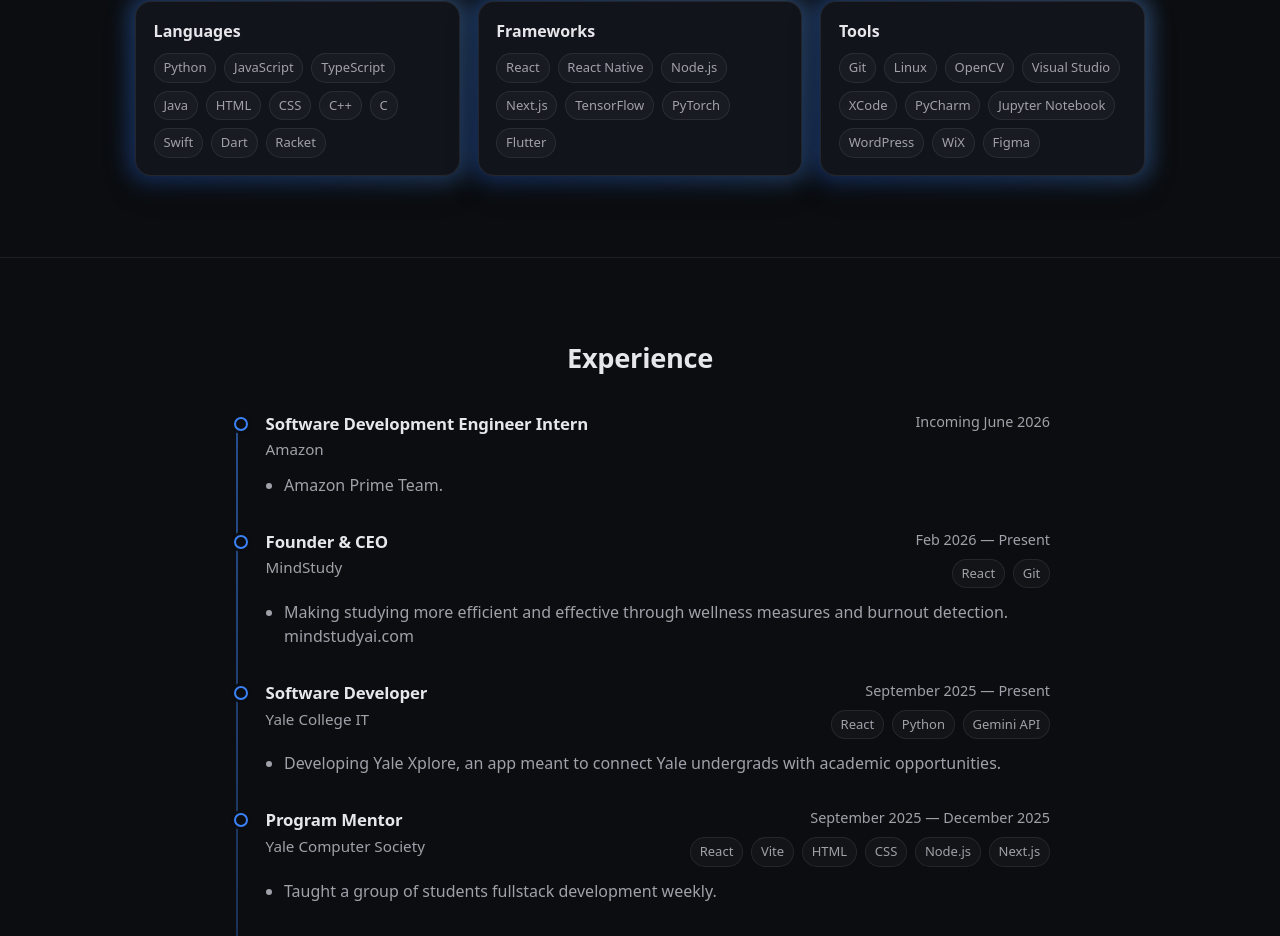
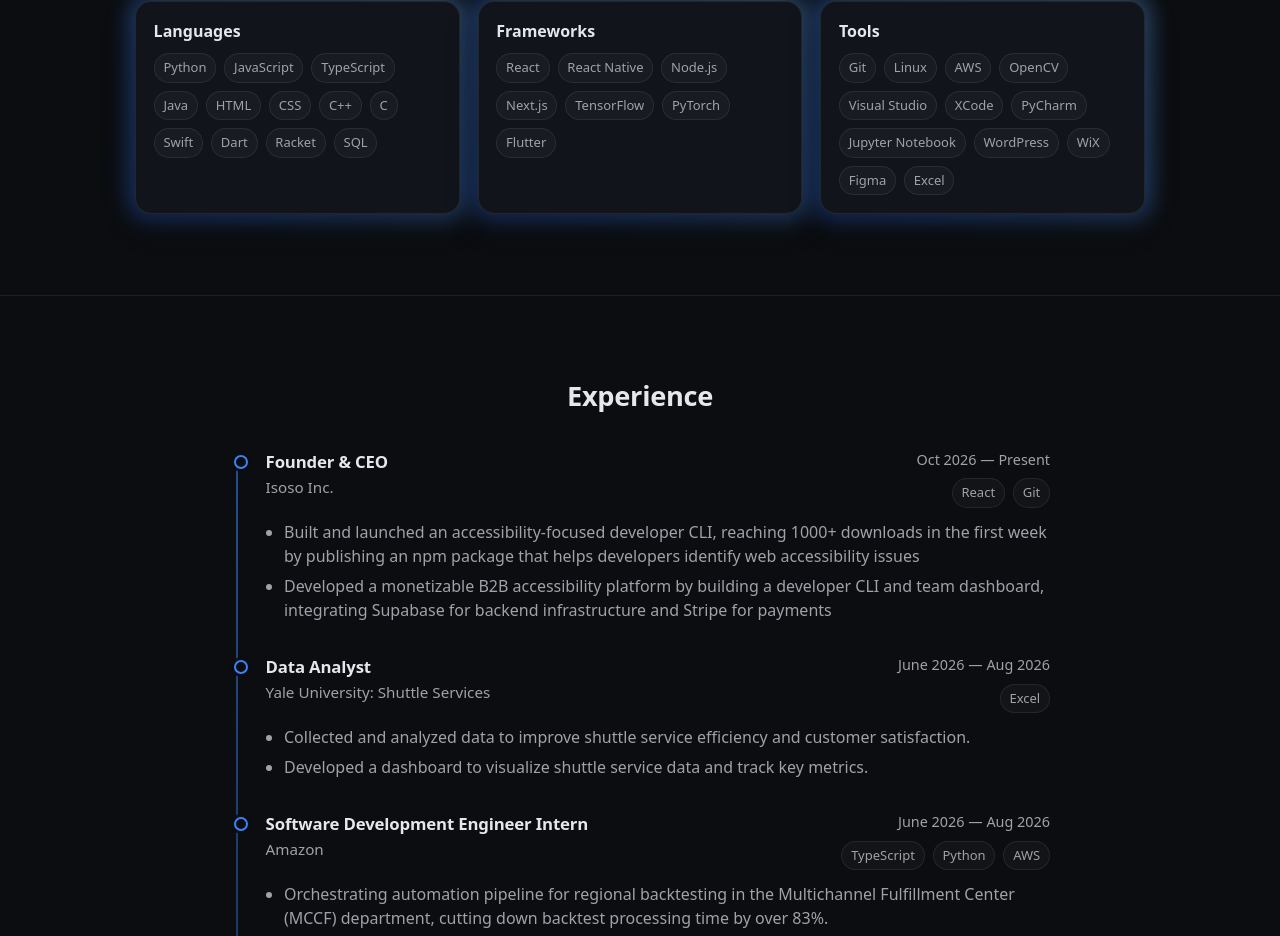
Before and after one commit to marrypy/personal-site, a React (Vite) app: page / in a window 1280 px wide. Shown: the part 971-1907 px from the top of the page. Built offline with nearby package versions, Linux system fonts and the light colour scheme.

Commit message:
Update experience, awards, skills

```diff
--- a/src/content/content.ts
+++ b/src/content/content.ts
@@ -24,7 +24,7 @@ export type ExperienceItem = {
     name: "Marry Kassa",
     tagline: "Software Engineer",
     bio:
-      "Currently a freshman at Yale studying Cognitive & Computer Science, as well as a Software Developer for various organizations, all while working on my own startup.",
+      "Currently a sophomre at Yale studying Computer Science, as well as a Software Developer for various organizations, all while working on my own startup.",
     location: "Detroit, MI",
     email: "marry.kassa@yale.edu",
     links: [
@@ -38,7 +38,7 @@ export type ExperienceItem = {
     categories: [
       {
         label: "Languages",
-        items: ["Python", "JavaScript", "TypeScript", "Java", "HTML", "CSS", "C++", "C", "Swift", "Dart", "Racket"]
+        items: ["Python", "JavaScript", "TypeScript", "Java", "HTML", "CSS", "C++", "C", "Swift", "Dart", "Racket", "SQL"]
       },
       {
         label: "Frameworks",
@@ -46,36 +46,48 @@ export type ExperienceItem = {
       },
       {
         label: "Tools",
-        items: ["Git", "Linux", "OpenCV", "Visual Studio", "XCode", "PyCharm", "Jupyter Notebook", "WordPress", "WiX", "Figma"]
+        items: ["Git", "Linux", "AWS", "OpenCV", "Visual Studio", "XCode", "PyCharm", "Jupyter Notebook", "WordPress", "WiX", "Figma", "Excel"]
       }
     ]
   }
 
   export const experience: ExperienceItem[] = [
     {
-        role: "Software Development Engineer Intern",
-        org: "Amazon",
-        dates: "Incoming June 2026",
+      role: "Founder & CEO",
+      org: "Isoso Inc.",
+      dates: "Oct 2026 — Present",
+      tech: ["React", "Git"],
       bullets: [
-          "Amazon Prime Team."
+        "Built and launched an accessibility-focused developer CLI, reaching 1000+ downloads in the first week by publishing an npm package that helps developers identify web accessibility issues",
+        "Developed a monetizable B2B accessibility platform by building a developer CLI and team dashboard, integrating Supabase for backend infrastructure and Stripe for payments"
       ]
     },
     {
-        role: "Founder & CEO",
-        org: "MindStudy",
-        dates: "Feb 2026 — Present",
-        tech: ["React", "Git"],
+      role: "Data Analyst",
+      org: "Yale University: Shuttle Services",
+      dates: "June 2026 — Aug 2026",
+      tech: ["Excel"],
       bullets: [
-          "Making studying more efficient and effective through wellness measures and burnout detection. mindstudyai.com"
+        "Collected and analyzed data to improve shuttle service efficiency and customer satisfaction.",
+        "Developed a dashboard to visualize shuttle service data and track key metrics."
+      ]
+    },
+    {
+      role: "Software Development Engineer Intern",
+      org: "Amazon",
+      dates: "June 2026 — Aug 2026",
+      tech: ["TypeScript", "Python", "AWS"],
+      bullets: [
+        "Orchestrating automation pipeline for regional backtesting in the Multichannel Fulfillment Center (MCCF) department, cutting down backtest processing time by over 83%."
       ]
     },
     {
       role: "Software Developer",
-        org: "Yale College IT",
-        dates: "September 2025 — Present",
+      org: "Yale Univerity: IT Department",
+      dates: "Sep 2025 — Present",
       tech: ["React", "Python", "Gemini API"],
       bullets: [
-          "Developing Yale Xplore, an app meant to connect Yale undergrads with academic opportunities."
+        "Deployed Yale University exploration app prototype to connect over 6000 undergraduate students with resources, utilizing Google Gemini API for chatbot and data integration."
       ]
     },
     {
@@ -149,6 +161,7 @@ export type ExperienceItem = {
   ]
 
   export const awards: AwardItem[] = [
+    { title: "Y-Combinator Startup School", org: "Y-Combinator", year: "2026" },
     { title: "Amazon Future Engineer Scholarship Recipient", org: "Amazon", year: "2025" },
     { title: "Jane Street NCWIT Visit Program", org: "Jane Street", year: "2025" },
     { title: "NCWIT AiC National Winner (Top 1%)", org: "NCWIT", year: "2025" },
--- a/src/index.css
+++ b/src/index.css
@@ -95,6 +95,15 @@ hr {
 
 .grid-3 {
   grid-template-columns: repeat(3, minmax(0, 1fr));
+}
+
+.skills-grid > .glow-wrapper {
+  display: flex;
+  flex-direction: column;
+}
+
+.skills-grid > .glow-wrapper > .card {
+  flex: 1;
 }
 
 @media (max-width: 900px) {
--- a/src/sections/Skills.tsx
+++ b/src/sections/Skills.tsx
@@ -8,7 +8,7 @@ export default function Skills() {
   return (
     <Section id="skills" title="Skills">
       <Container>
-        <div className="grid grid-3">
+        <div className="grid grid-3 skills-grid">
           {skills.categories.map((cat) => (
             <Card key={cat.label}>
               <h3 style={{ fontSize: 16, marginBottom: 10 }}>{cat.label}</h3>
```
Lines whose indentation alone changed are shown as unchanged.
